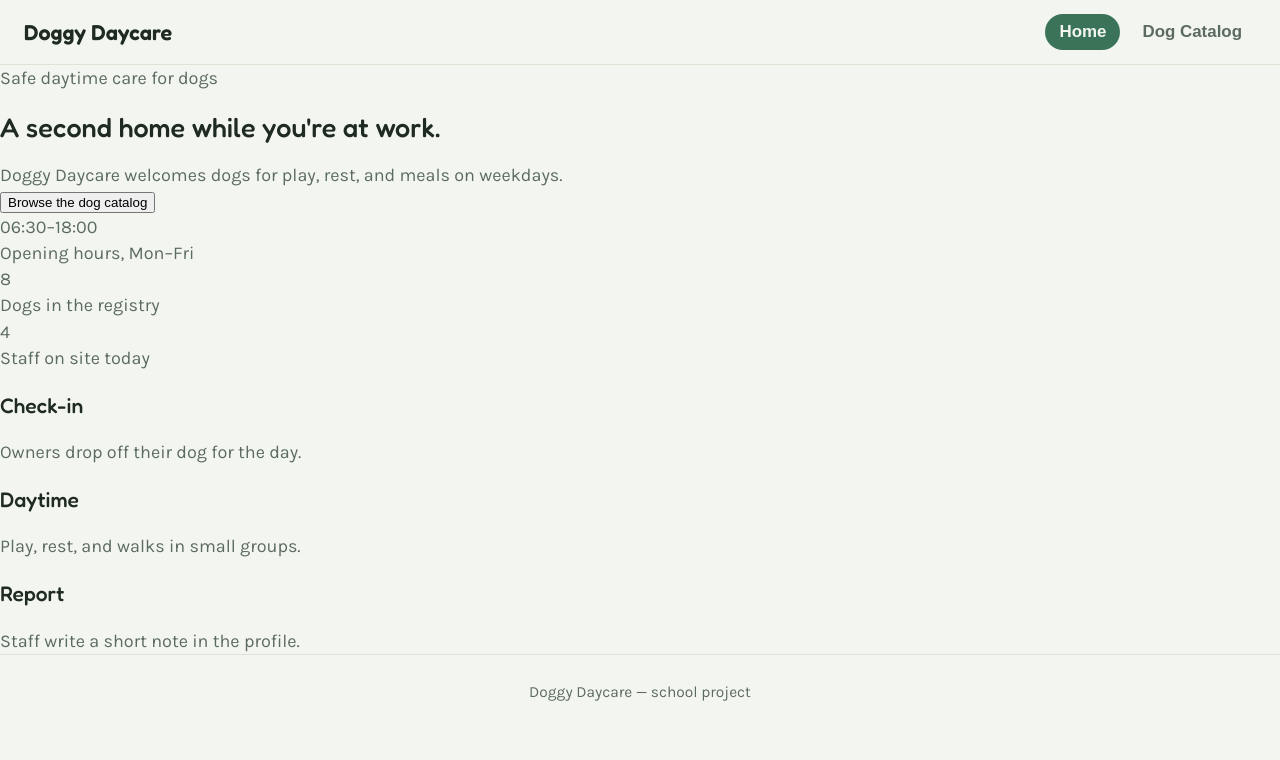
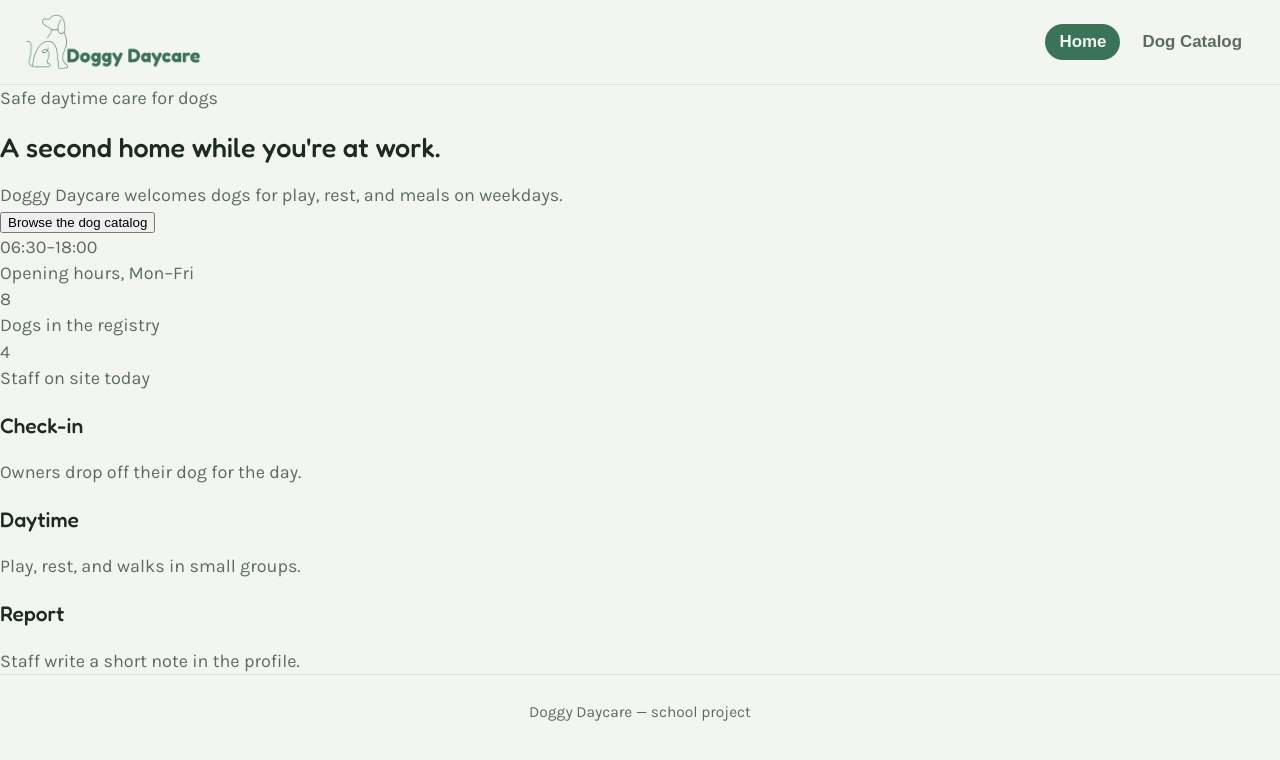
Before and after one commit to Linnea87/doggy-daycare, a React (Vite) app: page / in a window 1280 px wide. Shown: the top 760 px of the page. Built offline with nearby package versions, Linux system fonts and the light colour scheme.

Commit message:
feat: replace header logo text with logo image

```diff
--- a/src/App.css
+++ b/src/App.css
@@ -3,11 +3,10 @@
   position: sticky;
   top: 0;
   display: flex;
-  flex-wrap: wrap;
   align-items: center;
-  justify-content: center;
-  gap: 16px;
-  padding: 12px 16px;
+  justify-content: space-between;
+  gap: 8px;
+  padding: 10px 12px;
   background: var(--bg);
   border-bottom: 1px solid var(--border);
 }
@@ -15,28 +14,29 @@
 .site-header .logo {
   background: none;
   border: none;
-  font-family: var(--heading);
-  font-size: 1.2rem;
-  font-weight: 600;
-  color: var(--text-h);
   cursor: pointer;
   padding: 0;
+  display: flex;
+  align-items: center;
+}
+
+.site-header .logo img {
+  height: 40px;
+  display: block;
 }
 
 .site-header nav {
-  width: 100%;
   display: flex;
-  justify-content: center;
-  gap: 8px;
+  gap: 4px;
 }
 
 .site-header nav button {
   background: none;
   border: none;
-  padding: 8px 14px;
+  padding: 5px 8px;
   border-radius: 999px;
   font-weight: 700;
-  font-size: 0.94rem;
+  font-size: 0.78rem;
   color: var(--text);
   cursor: pointer;
 }
@@ -62,12 +62,20 @@
 
 @media (min-width: 768px) {
   .site-header {
-    flex-wrap: nowrap;
-    justify-content: space-between;
     padding: 14px 24px;
+    gap: 16px;
+  }
+
+  .site-header .logo img {
+    height: 56px;
   }
 
   .site-header nav {
-    width: auto;
+    gap: 8px;
+  }
+
+  .site-header nav button {
+    padding: 8px 14px;
+    font-size: 0.94rem;
   }
 }
--- a/src/components/Header.jsx
+++ b/src/components/Header.jsx
@@ -1,9 +1,8 @@
-
 const Header = ({ page, onNavigate }) => {
   return (
     <header className="site-header">
       <button className="logo" onClick={() => onNavigate("home")}>
-        Doggy Daycare
+        <img src="/logo.png" alt="Doggy Daycare" />
       </button>
       <nav>
         <button
```
Also changed, not shown: public/logo.png (added).
